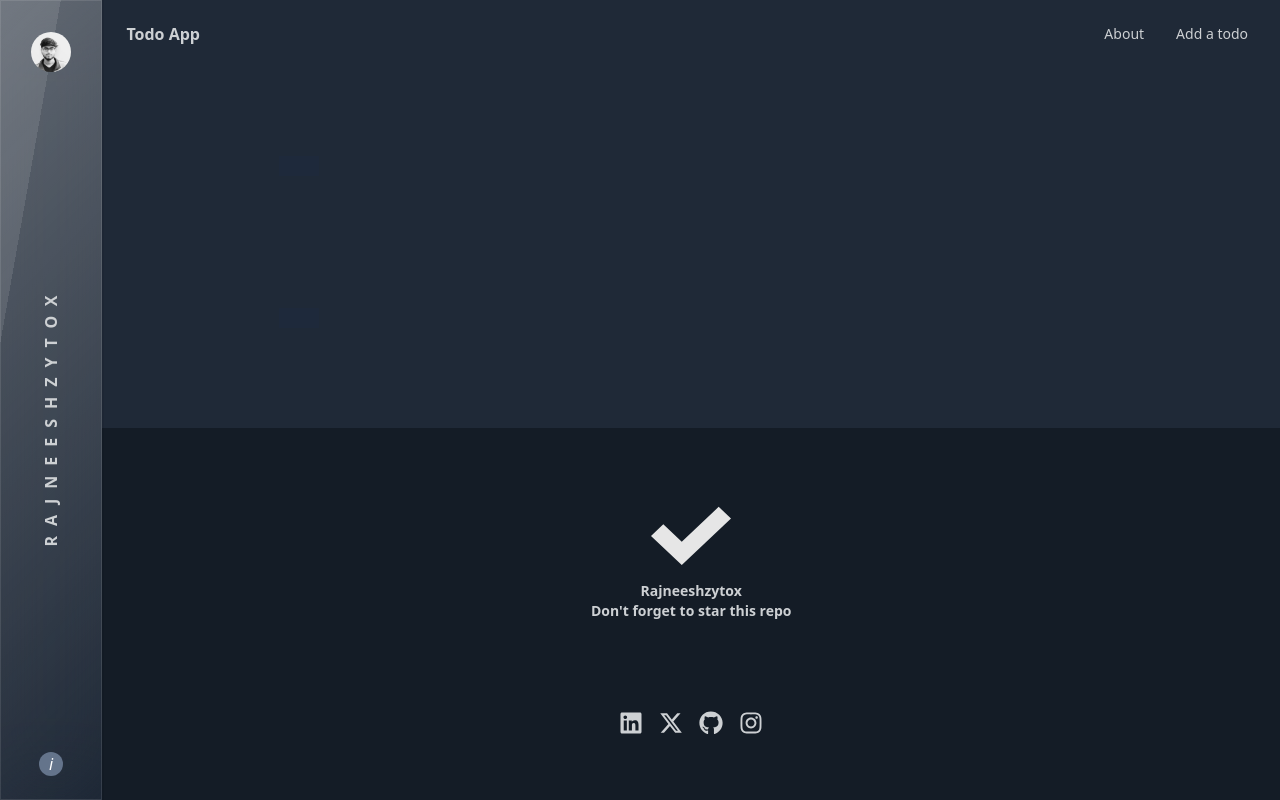
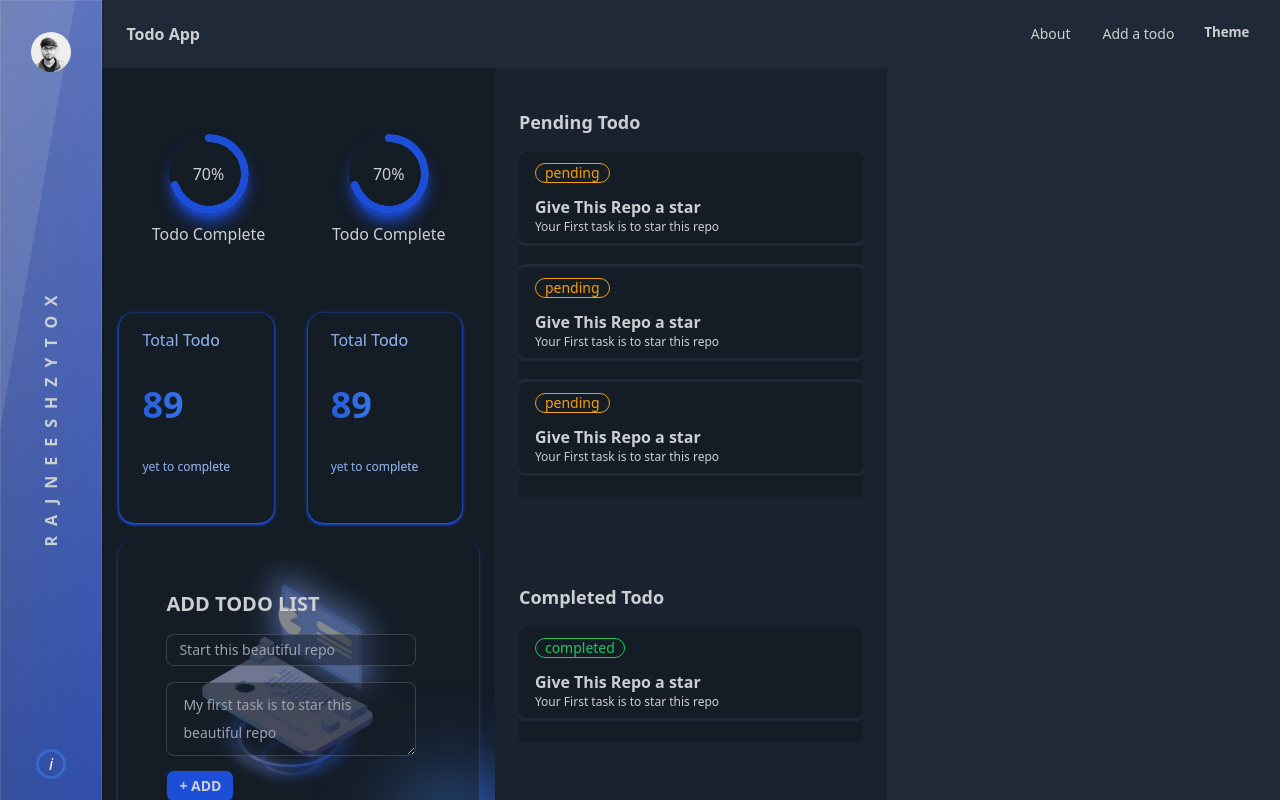
Before and after one commit to Rajneeshzytox/React-Todo-App, a React (Vite) app: page / in a window 1280 px wide. Shown: the top 800 px of the page. Built offline with nearby package versions, Linux system fonts and the light colour scheme.

Commit message:
completed Show Todo with data, and grid layout

```diff
--- a/src/components/Card.jsx
+++ /dev/null
@@ -1,10 +0,0 @@
-function Card(){
-    return(
-       <div className=" min-w-10 min-h-5 bg-slate-800 ">
-
-       </div>
-    )
-
-}
-
-export default Card;
--- /dev/null
+++ b/src/components/CardStats.jsx
@@ -0,0 +1,14 @@
+function CardStats(){
+    return(
+        <div className="stats from-blue-400 to-primary bg-clip-text text-transparent bg-gradient-to-l shadow-primary shadow mr-4">
+        <div className="stat">
+          <div className="stat-title">Total Todo </div>
+          <div className="stat-value">89</div>
+          <div className="stat-desc">yet to complete</div>
+        </div>
+      </div>
+    )
+
+}
+
+export default CardStats;
--- /dev/null
+++ b/src/components/CircleStats.jsx
@@ -0,0 +1,20 @@
+
+function CircleStats(){
+
+    return(
+      <div className="flex flex-col gap-2">
+
+        <div
+        className="radial-progress text-blue-700 shadow-lg shadow-primary -z-10 mx-auto"
+        style={{ "--value": 70 }}
+        role="progressbar"
+      >
+        <span className="text-base-content">70%</span>
+      </div>
+      <div className="title">Todo Complete</div>
+      </div>
+
+    )
+}
+
+export default CircleStats;
--- /dev/null
+++ b/src/components/ShowTodo.jsx
@@ -0,0 +1,32 @@
+export default function ShowTodo({ title, data, status }) {
+  return (
+    <div className="px-2">
+      {/* title */}
+      <h2 className="mb-4 text-lg font-semibold">{title}</h2>
+
+      {/* todo lists box */}
+      <ul className="bg-base-300  max-h-[50vh] overflow-y-scroll *:mb-6 ">
+        {/* todo li list*/}
+        {
+            data.map((todo, keys) => (
+
+                <li key={keys} className="ring ring-base-100 truncate rounded-md px-4 py-2 ">
+
+                <div className={`badge badge-outline mb-3
+                    ${(status === 'pending'? 'badge-warning': (status === 'completed')? 'badge-success': 'badge-base-100' )}`}>
+                    {status}
+                </div>
+
+                <h3 className="truncate font-semibold">
+                    {todo.title}
+                </h3>
+                <p className="truncate text-xs">
+                    {todo.disc}
+                </p>
+                </li>
+            ))
+        }
+      </ul>
+    </div>
+  );
+}
--- a/src/data/data.jsx
+++ b/src/data/data.jsx
@@ -1,10 +1,26 @@
-export const col1 = [
+export const pendingTodo = [
     {
-        id: 1,
-        img: "",
-        heading: "heading 1",
-        text: "text discripttion",
-        btnText: "btn",
-    }
+        id: "1p",
+        title: "Give This Repo a star",
+        disc: "Your First task is to star this repo"
+    },
+    {
+        id: "1p",
+        title: "Give This Repo a star",
+        disc: "Your First task is to star this repo"
+    },
+    {
+        id: "1p",
+        title: "Give This Repo a star",
+        disc: "Your First task is to star this repo"
+    },
 
 ]
+export const completedTodo = [
+    {
+        id: "1c",
+        title: "Give This Repo a star",
+        disc: "Your First task is to star this repo"
+    },
+
+]
--- a/src/sections/Col_1.jsx
+++ b/src/sections/Col_1.jsx
@@ -1,12 +1,39 @@
-import Card from "../components/Card"
-
-
+import CardStats from "../components/CardStats";
+import CircleStats from "../components/CircleStats";
 export default function Col_1() {
-
-    return(
-        <section className="col-1 flex justify-evenly gap-8 items-center md:flex-col">
-           <Card />
-           <Card />
-        </section>
-    )
+  return (
+    <section className="min-h-screen  col-1 grid grid-cols-2 p-4 md:grid-cols-4 lg:grid-cols-2 gap-4 relative overflow-clip bg-base-300 z-0">
+      <div className="col-span-2 flex justify-around items-center">
+        <CircleStats />
+        <CircleStats />
+      </div>
+      <CardStats />
+      <CardStats />
+      <div className="col-span-full bg-base-300 min-h-52 rounded-2xl relative overflow-clip shadow bg-opacity-50 shadow-primary flex items-start justify-center gap-4 flex-col pl-12 ">
+        <div className="text-xl font-semibold uppercase">Add Todo list</div>
+        <div className="sm:w-1/2 lg:w-[80%] w-[80%] px-0 lg:px-0 sm:px-4">
+          <input
+            type="text"
+            className="input input-sm max-w-xs input-bordered bg-base-300 bg-opacity-50 w-full input-lg mb-4"
+            placeholder="Start this beautiful repo"
+          />
+          <br />
+          <textarea
+            type="text"
+            className="textarea bg-base-300 bg-opacity-50 textarea-bordered z-10 w-full mb-2 "
+            placeholder="My first task is to star this beautiful repo"
+          />
+          <button className="btn hover:bg-base-300 bg-primary btn-sm uppercase
+          ">
+            + Add
+          </button>
+          <img className="mix-blend-screen absolute sm:bottom-0 sm:right-0 lg:w-full sm:w-1/2 sm:-translate-y-0 -translate-y-60 lg:-translate-y-10 -z-10 sm:z-0 lg:-z-10" src="./svg-first.png" />
+        </div>
+      </div>
+      <span
+        className="absolute inline-block size-28 rounded-full bg-gradient-to-r from-blue-400 pointer-events-none select-none to-primary -bottom-4 blur-2xl -right-4 -z-10"
+        aria-hidden="true"
+      ></span>
+    </section>
+  );
 }
--- a/src/sections/Col_2.jsx
+++ b/src/sections/Col_2.jsx
@@ -1,10 +1,12 @@
-
+import { completedTodo, pendingTodo } from "../data/data";
+import ShowTodo from "../components/ShowTodo";
 
 export default function Col_2() {
+  return (
+    <section className="col-2 bg-base-200 grid md:grid-cols-1 grid-cols-2 py-10 px-4">
+      <ShowTodo title="Pending Todo" data={pendingTodo} status="pending"/>
+      <ShowTodo title="Completed Todo" data={completedTodo} status="completed" />
 
-    return(
-        <section className="col-2">
-
-        </section>
-    )
+    </section>
+  );
 }
--- a/src/sections/Footer.jsx
+++ b/src/sections/Footer.jsx
@@ -1,11 +1,51 @@
-export default function Footer(){
-
-    return(
-        <footer className=" footer footer-center bg-base-300 text-bg-base-content p-10">
+export default function Footer() {
+  return (
+    <footer className=" footer footer-center bg-base-300 text-bg-base-content py-10">
       <aside>
-
         <div className="svg-cont w-20 h-20 rounded-full">
-      <svg  className="hover:animate-pulse" viewBox="0 -1.9 11 11" version="1.1"  fill="#eee"><g id="SVGRepo_bgCarrier" stroke-width="0"></g><g id="SVGRepo_tracerCarrier" stroke-linecap="round" stroke-linejoin="round"></g><g id="SVGRepo_iconCarrier"> <title>todo app [from svg repo]</title> <desc>Created with Sketch.</desc> <defs> </defs> <g id="Page-1" stroke="none" stroke-width="1" fill="none" fill-rule="evenodd"> <g id="Dribbble-Light-Preview" transform="translate(-304.000000, -366.000000)" fill="#e6e6e6"> <g id="icons" transform="translate(56.000000, 160.000000)"> <polygon id="done_mini-[#d4d4d4]" points="259 207.6 252.2317 214 252.2306 213.999 252.2306 214 248 210 249.6918 208.4 252.2306 210.8 257.3082 206"> </polygon> </g> </g> </g> </g></svg>
+          <svg
+            className="hover:animate-pulse"
+            viewBox="0 -1.9 11 11"
+            version="1.1"
+            fill="#eee"
+          >
+            <g id="SVGRepo_bgCarrier" strokeWidth="0"></g>
+            <g
+              id="SVGRepo_tracerCarrier"
+              strokeLinecap="round"
+              strokeLinejoin="round"
+            ></g>
+            <g id="SVGRepo_iconCarrier">
+              {" "}
+              <title>[ svg from svg repo]</title>{" "}
+              <desc>Created with Sketch.</desc> <defs> </defs>{" "}
+              <g
+                id="Page-1"
+                stroke="none"
+                strokeWidth="1"
+                fill="none"
+                fillRule="evenodd"
+              >
+                {" "}
+                <g
+                  id="Dribbble-Light-Preview"
+                  transform="translate(-304.000000, -366.000000)"
+                  fill="#e6e6e6"
+                >
+                  {" "}
+                  <g id="icons" transform="translate(56.000000, 160.000000)">
+                    {" "}
+                    <polygon
+                      id="done_mini-[#d4d4d4]"
+                      points="259 207.6 252.2317 214 252.2306 213.999 252.2306 214 248 210 249.6918 208.4 252.2306 210.8 257.3082 206"
+                    >
+                      {" "}
+                    </polygon>{" "}
+                  </g>{" "}
+                </g>{" "}
+              </g>{" "}
+            </g>
+          </svg>
         </div>
 
         <p className="hover:animate-pulse font-bold">
@@ -13,41 +53,73 @@
           <br />
           Don't forget to star this repo
         </p>
-
       </aside>
       <nav>
         <div className="grid grid-flow-col gap-4">
-      <a  className="hover:animate-bounce tooltip" data-tip="LinkedIn" href="https://linkedin.com/in/rajneeshzytox">
-      <svg xmlns="http://www.w3.org/2000/svg" viewBox="0 0 448 512"
-       width="24"
-          height="24" className="fill-current"><path d="M416 32H31.9C14.3 32 0 46.5 0 64.3v383.4C0 465.5 14.3 480 31.9 480H416c17.6 0 32-14.5 32-32.3V64.3c0-17.8-14.4-32.3-32-32.3zM135.4 416H69V202.2h66.5V416zm-33.2-243c-21.3 0-38.5-17.3-38.5-38.5S80.9 96 102.2 96c21.2 0 38.5 17.3 38.5 38.5 0 21.3-17.2 38.5-38.5 38.5zm282.1 243h-66.4V312c0-24.8-.5-56.7-34.5-56.7-34.6 0-39.9 27-39.9 54.9V416h-66.4V202.2h63.7v29.2h.9c8.9-16.8 30.6-34.5 62.9-34.5 67.2 0 79.7 44.3 79.7 101.9V416z"/></svg>
-      </a>
-      <a className="hover:animate-bounce tooltip" href="https://x.com/rajneeshzytox" data-tip="twitter (X)">
-      <svg xmlns="http://www.w3.org/2000/svg" viewBox="0 0 512 512"
+          <a
+            className="hover:animate-bounce tooltip"
+            data-tip="LinkedIn"
+            href="https://linkedin.com/in/rajneeshzytox"
+          >
+            <svg
+              xmlns="http://www.w3.org/2000/svg"
+              viewBox="0 0 448 512"
               width="24"
               height="24"
               className="fill-current"
-      ><path d="M389.2 48h70.6L305.6 224.2 487 464H345L233.7 318.6 106.5 464H35.8L200.7 275.5 26.8 48H172.4L272.9 180.9 389.2 48zM364.4 421.8h39.1L151.1 88h-42L364.4 421.8z"/></svg>
+            >
+              <path d="M416 32H31.9C14.3 32 0 46.5 0 64.3v383.4C0 465.5 14.3 480 31.9 480H416c17.6 0 32-14.5 32-32.3V64.3c0-17.8-14.4-32.3-32-32.3zM135.4 416H69V202.2h66.5V416zm-33.2-243c-21.3 0-38.5-17.3-38.5-38.5S80.9 96 102.2 96c21.2 0 38.5 17.3 38.5 38.5 0 21.3-17.2 38.5-38.5 38.5zm282.1 243h-66.4V312c0-24.8-.5-56.7-34.5-56.7-34.6 0-39.9 27-39.9 54.9V416h-66.4V202.2h63.7v29.2h.9c8.9-16.8 30.6-34.5 62.9-34.5 67.2 0 79.7 44.3 79.7 101.9V416z" />
+            </svg>
+          </a>
+          <a
+            className="hover:animate-bounce tooltip"
+            href="https://x.com/rajneeshzytox"
+            data-tip="twitter (X)"
+          >
+            <svg
+              xmlns="http://www.w3.org/2000/svg"
+              viewBox="0 0 512 512"
+              width="24"
+              height="24"
+              className="fill-current"
+            >
+              <path d="M389.2 48h70.6L305.6 224.2 487 464H345L233.7 318.6 106.5 464H35.8L200.7 275.5 26.8 48H172.4L272.9 180.9 389.2 48zM364.4 421.8h39.1L151.1 88h-42L364.4 421.8z" />
+            </svg>
           </a>
 
-      <a className="hover:animate-bounce tooltip" href="https://github.com/rajneeshzytox" data-tip="github">
-      <svg xmlns="http://www.w3.org/2000/svg" viewBox="0 0 496 512"
+          <a
+            className="hover:animate-bounce tooltip"
+            href="https://github.com/rajneeshzytox"
+            data-tip="github"
+          >
+            <svg
+              xmlns="http://www.w3.org/2000/svg"
+              viewBox="0 0 496 512"
               width="24px"
               height="24px"
               className="fill-current"
-      ><path d="M165.9 397.4c0 2-2.3 3.6-5.2 3.6-3.3 .3-5.6-1.3-5.6-3.6 0-2 2.3-3.6 5.2-3.6 3-.3 5.6 1.3 5.6 3.6zm-31.1-4.5c-.7 2 1.3 4.3 4.3 4.9 2.6 1 5.6 0 6.2-2s-1.3-4.3-4.3-5.2c-2.6-.7-5.5 .3-6.2 2.3zm44.2-1.7c-2.9 .7-4.9 2.6-4.6 4.9 .3 2 2.9 3.3 5.9 2.6 2.9-.7 4.9-2.6 4.6-4.6-.3-1.9-3-3.2-5.9-2.9zM244.8 8C106.1 8 0 113.3 0 252c0 110.9 69.8 205.8 169.5 239.2 12.8 2.3 17.3-5.6 17.3-12.1 0-6.2-.3-40.4-.3-61.4 0 0-70 15-84.7-29.8 0 0-11.4-29.1-27.8-36.6 0 0-22.9-15.7 1.6-15.4 0 0 24.9 2 38.6 25.8 21.9 38.6 58.6 27.5 72.9 20.9 2.3-16 8.8-27.1 16-33.7-55.9-6.2-112.3-14.3-112.3-110.5 0-27.5 7.6-41.3 23.6-58.9-2.6-6.5-11.1-33.3 2.6-67.9 20.9-6.5 69 27 69 27 20-5.6 41.5-8.5 62.8-8.5s42.8 2.9 62.8 8.5c0 0 48.1-33.6 69-27 13.7 34.7 5.2 61.4 2.6 67.9 16 17.7 25.8 31.5 25.8 58.9 0 96.5-58.9 104.2-114.8 110.5 9.2 7.9 17 22.9 17 46.4 0 33.7-.3 75.4-.3 83.6 0 6.5 4.6 14.4 17.3 12.1C428.2 457.8 496 362.9 496 252 496 113.3 383.5 8 244.8 8zM97.2 352.9c-1.3 1-1 3.3 .7 5.2 1.6 1.6 3.9 2.3 5.2 1 1.3-1 1-3.3-.7-5.2-1.6-1.6-3.9-2.3-5.2-1zm-10.8-8.1c-.7 1.3 .3 2.9 2.3 3.9 1.6 1 3.6 .7 4.3-.7 .7-1.3-.3-2.9-2.3-3.9-2-.6-3.6-.3-4.3 .7zm32.4 35.6c-1.6 1.3-1 4.3 1.3 6.2 2.3 2.3 5.2 2.6 6.5 1 1.3-1.3 .7-4.3-1.3-6.2-2.2-2.3-5.2-2.6-6.5-1zm-11.4-14.7c-1.6 1-1.6 3.6 0 5.9 1.6 2.3 4.3 3.3 5.6 2.3 1.6-1.3 1.6-3.9 0-6.2-1.4-2.3-4-3.3-5.6-2z"/></svg>
+            >
+              <path d="M165.9 397.4c0 2-2.3 3.6-5.2 3.6-3.3 .3-5.6-1.3-5.6-3.6 0-2 2.3-3.6 5.2-3.6 3-.3 5.6 1.3 5.6 3.6zm-31.1-4.5c-.7 2 1.3 4.3 4.3 4.9 2.6 1 5.6 0 6.2-2s-1.3-4.3-4.3-5.2c-2.6-.7-5.5 .3-6.2 2.3zm44.2-1.7c-2.9 .7-4.9 2.6-4.6 4.9 .3 2 2.9 3.3 5.9 2.6 2.9-.7 4.9-2.6 4.6-4.6-.3-1.9-3-3.2-5.9-2.9zM244.8 8C106.1 8 0 113.3 0 252c0 110.9 69.8 205.8 169.5 239.2 12.8 2.3 17.3-5.6 17.3-12.1 0-6.2-.3-40.4-.3-61.4 0 0-70 15-84.7-29.8 0 0-11.4-29.1-27.8-36.6 0 0-22.9-15.7 1.6-15.4 0 0 24.9 2 38.6 25.8 21.9 38.6 58.6 27.5 72.9 20.9 2.3-16 8.8-27.1 16-33.7-55.9-6.2-112.3-14.3-112.3-110.5 0-27.5 7.6-41.3 23.6-58.9-2.6-6.5-11.1-33.3 2.6-67.9 20.9-6.5 69 27 69 27 20-5.6 41.5-8.5 62.8-8.5s42.8 2.9 62.8 8.5c0 0 48.1-33.6 69-27 13.7 34.7 5.2 61.4 2.6 67.9 16 17.7 25.8 31.5 25.8 58.9 0 96.5-58.9 104.2-114.8 110.5 9.2 7.9 17 22.9 17 46.4 0 33.7-.3 75.4-.3 83.6 0 6.5 4.6 14.4 17.3 12.1C428.2 457.8 496 362.9 496 252 496 113.3 383.5 8 244.8 8zM97.2 352.9c-1.3 1-1 3.3 .7 5.2 1.6 1.6 3.9 2.3 5.2 1 1.3-1 1-3.3-.7-5.2-1.6-1.6-3.9-2.3-5.2-1zm-10.8-8.1c-.7 1.3 .3 2.9 2.3 3.9 1.6 1 3.6 .7 4.3-.7 .7-1.3-.3-2.9-2.3-3.9-2-.6-3.6-.3-4.3 .7zm32.4 35.6c-1.6 1.3-1 4.3 1.3 6.2 2.3 2.3 5.2 2.6 6.5 1 1.3-1.3 .7-4.3-1.3-6.2-2.2-2.3-5.2-2.6-6.5-1zm-11.4-14.7c-1.6 1-1.6 3.6 0 5.9 1.6 2.3 4.3 3.3 5.6 2.3 1.6-1.3 1.6-3.9 0-6.2-1.4-2.3-4-3.3-5.6-2z" />
+            </svg>
           </a>
 
-      <a className="hover:animate-bounce tooltip" href="https://instagram.com/rajneeshzytox" data-tip="instagram">
-      <svg xmlns="http://www.w3.org/2000/svg" viewBox="0 0 448 512"
+          <a
+            className="hover:animate-bounce tooltip"
+            href="https://instagram.com/rajneeshzytox"
+            data-tip="instagram"
+          >
+            <svg
+              xmlns="http://www.w3.org/2000/svg"
+              viewBox="0 0 448 512"
               height="24px"
               width="24px"
               className="fill-current"
-      ><path d="M224.1 141c-63.6 0-114.9 51.3-114.9 114.9s51.3 114.9 114.9 114.9S339 319.5 339 255.9 287.7 141 224.1 141zm0 189.6c-41.1 0-74.7-33.5-74.7-74.7s33.5-74.7 74.7-74.7 74.7 33.5 74.7 74.7-33.6 74.7-74.7 74.7zm146.4-194.3c0 14.9-12 26.8-26.8 26.8-14.9 0-26.8-12-26.8-26.8s12-26.8 26.8-26.8 26.8 12 26.8 26.8zm76.1 27.2c-1.7-35.9-9.9-67.7-36.2-93.9-26.2-26.2-58-34.4-93.9-36.2-37-2.1-147.9-2.1-184.9 0-35.8 1.7-67.6 9.9-93.9 36.1s-34.4 58-36.2 93.9c-2.1 37-2.1 147.9 0 184.9 1.7 35.9 9.9 67.7 36.2 93.9s58 34.4 93.9 36.2c37 2.1 147.9 2.1 184.9 0 35.9-1.7 67.7-9.9 93.9-36.2 26.2-26.2 34.4-58 36.2-93.9 2.1-37 2.1-147.8 0-184.8zM398.8 388c-7.8 19.6-22.9 34.7-42.6 42.6-29.5 11.7-99.5 9-132.1 9s-102.7 2.6-132.1-9c-19.6-7.8-34.7-22.9-42.6-42.6-11.7-29.5-9-99.5-9-132.1s-2.6-102.7 9-132.1c7.8-19.6 22.9-34.7 42.6-42.6 29.5-11.7 99.5-9 132.1-9s102.7-2.6 132.1 9c19.6 7.8 34.7 22.9 42.6 42.6 11.7 29.5 9 99.5 9 132.1s2.7 102.7-9 132.1z"/></svg>
+            >
+              <path d="M224.1 141c-63.6 0-114.9 51.3-114.9 114.9s51.3 114.9 114.9 114.9S339 319.5 339 255.9 287.7 141 224.1 141zm0 189.6c-41.1 0-74.7-33.5-74.7-74.7s33.5-74.7 74.7-74.7 74.7 33.5 74.7 74.7-33.6 74.7-74.7 74.7zm146.4-194.3c0 14.9-12 26.8-26.8 26.8-14.9 0-26.8-12-26.8-26.8s12-26.8 26.8-26.8 26.8 12 26.8 26.8zm76.1 27.2c-1.7-35.9-9.9-67.7-36.2-93.9-26.2-26.2-58-34.4-93.9-36.2-37-2.1-147.9-2.1-184.9 0-35.8 1.7-67.6 9.9-93.9 36.1s-34.4 58-36.2 93.9c-2.1 37-2.1 147.9 0 184.9 1.7 35.9 9.9 67.7 36.2 93.9s58 34.4 93.9 36.2c37 2.1 147.9 2.1 184.9 0 35.9-1.7 67.7-9.9 93.9-36.2 26.2-26.2 34.4-58 36.2-93.9 2.1-37 2.1-147.8 0-184.8zM398.8 388c-7.8 19.6-22.9 34.7-42.6 42.6-29.5 11.7-99.5 9-132.1 9s-102.7 2.6-132.1-9c-19.6-7.8-34.7-22.9-42.6-42.6-11.7-29.5-9-99.5-9-132.1s-2.6-102.7 9-132.1c7.8-19.6 22.9-34.7 42.6-42.6 29.5-11.7 99.5-9 132.1-9s102.7-2.6 132.1 9c19.6 7.8 34.7 22.9 42.6 42.6 11.7 29.5 9 99.5 9 132.1s2.7 102.7-9 132.1z" />
+            </svg>
           </a>
-
         </div>
       </nav>
     </footer>
-    )
+  );
 }
--- a/src/sections/Navbar.jsx
+++ b/src/sections/Navbar.jsx
@@ -1,9 +1,16 @@
+import { useState } from "react";
 export default function Navbar() {
+  // const [themeValue, setThemeValue] = useState('light')
+  // function theme(value){
+  //     setThemeValue(value)
+  //     document.querySelector('html').dataTheme = themeValue
+
+  // }
+
   return (
-
-      <section className="drawer">
+    <section className="drawer z-50">
       <input id="my-drawer-3" type="checkbox" className="drawer-toggle" />
-        <div className="drawer-content flex flex-col " >
+      <div className="drawer-content flex flex-col ">
         {/* Navbar */}
         <div className="navbar bg-base-300 w-full z-auto rounded-full bg-transparent">
           <div className="flex-none lg:hidden">
@@ -37,6 +44,29 @@
               <li>
                 <a href="#create-todo">Add a todo</a>
               </li>
+              <li className="dropdown dropdown-end">
+                <div
+                  tabIndex={0}
+                  role="button"
+                  className=" font-semibold btn btn-sm btn-ghost"
+                >
+                  Theme
+                </div>
+                <div tabIndex={0} className="dropdown-content menu menu-sm">
+                  <div className="theme-light hover:bg-base-100 p-2 rounded-md flex items-center">
+                    <span className="aspect-square size-5 bg-primary inline-block rounded-full mr-4"></span>
+                    Rajneesh
+                  </div>
+                  <div className="theme-light hover:bg-base-100 p-2 rounded-md flex items-center">
+                    <span className="aspect-square size-5 bg-slate-100 inline-block rounded-full mr-4"></span>
+                    Light
+                  </div>
+                  <div className="theme-light hover:bg-base-100 p-2 rounded-md flex items-center">
+                    <span className="aspect-square size-5 bg-slate-900 inline-block rounded-full mr-4"></span>
+                    Dark
+                  </div>
+                </div>
+              </li>
             </ul>
           </div>
         </div>
@@ -55,9 +85,35 @@
           <li>
             <a href="#create-todo">Add a todo</a>
           </li>
+          <div className="divider"></div>
+          <li className="dropdown">
+            <div
+              tabIndex={0}
+              role="button"
+              className=" font-semibold btn btn-ghost"
+            >
+              theme
+            </div>
+            <div
+              tabIndex={0}
+              className="dropdown-content hover:bg-base-300 flex  flex-col items-start"
+            >
+              <div className="theme-light hover:bg-base-100 p-2 rounded-md flex items-center">
+                <span className="aspect-square size-5 bg-primary inline-block rounded-full mr-4"></span>
+                Rajneesh
+              </div>
+              <div className="theme-light hover:bg-base-100 p-2 rounded-md flex items-center">
+                <span className="aspect-square size-5 bg-slate-100 inline-block rounded-full mr-4"></span>
+                Light
+              </div>
+              <div className="theme-dark hover:bg-base-100 p-2 rounded-md flex items-center">
+                <span className="aspect-square size-5 bg-slate-900 inline-block rounded-full mr-4"></span>
+                Dark
+              </div>
+            </div>
+          </li>
         </ul>
       </div>
-
     </section>
   );
 }
--- a/src/sections/Sidebar.jsx
+++ b/src/sections/Sidebar.jsx
@@ -1,34 +1,46 @@
-
-
 export default function Sidebar() {
-
-    return(
-      <section className=" relative sidebar ">
+  return (
+    <section className=" relative bg-gradient-to-r from-blue-900 to-blue-800 bg-opacity-50 sidebar z-20">
       <span className="glass pointer-events-none w-full h-full absolute"></span>
-        <div className="side-cont h-full md:h-screen flex md:flex-col items-center justify-between select-none sticky w-full mx-auto top-0 md:px-0 px-8 ">
-          <div className="w-10 aspect-square bg-slate-500 rounded-full md:my-8 overflow-clip">
+      <div className="side-cont h-full lg:h-screen flex lg:flex-col items-center justify-between select-none sticky w-full mx-auto top-0 lg:px-0 px-8 ">
+        <div className="w-10 aspect-square bg-slate-500 rounded-full lg:my-8 overflow-clip">
           <img src="./me.jpg" alt="logo" />
         </div>
 
-          <h2 className="uppercase sm:tracking-[10px] md:-rotate-90 font-semibold">Rajneeshzytox</h2>
+        <h2 className="uppercase sm:tracking-[10px] lg:-rotate-90 font-semibold">
+          Rajneeshzytox
+        </h2>
 
-
-          <label className="w-6 aspect-square bg-slate-500 rounded-full md:my-6 flex items-center justify-center font-semiold italic text-white  cursor-pointer relative" htmlFor="my_modal_7">
-            <div className="animate-ping w-full h-full bg-slate-400 absolute rounded-full pointer-events-none " style={{animationDuration: "2s"}}></div>
+        <label
+          className="w-6 aspect-square ring rounded-full lg:my-6 flex items-center justify-center font-semiold italic text-white  cursor-pointer relative"
+          htmlFor="my_modal_7"
+        >
+          <div
+            className="animate-ping w-full h-full bg-sky-500 absolute rounded-full pointer-events-none "
+            style={{ animationDuration: "2s" }}
+          ></div>
           i
         </label>
-          <input type="checkbox" id="my_modal_7" className="modal-toggle" />
+        <input type="checkbox" id="my_modal_7" className="modal-toggle " />
         <div className="modal " role="dialog">
           <div className="modal-box">
             <h3 className="text-lg font-bold">Todo App Info</h3>
-              <p className="py-4">This project is a Todo application built to learn and demonstrate the fundamentals of React.<br />The app is developed using Vite, React, TailwindCSS, and DaisyUI. It covers essential React concepts such as components, props, rendering components using the <span className="font-bold">map</span> function, and editing arrays of objects in state.</p>
-
+            <p className="py-4">
+              This project is a Todo application built to learn and demonstrate
+              the fundamentals of React.
+              <br />
+              The app is developed using Vite, React, TailwindCSS, and DaisyUI.
+              It covers essential React concepts such as components, props,
+              rendering components using the{" "}
+              <span className="font-bold">map</span> function, and editing
+              arrays of objects in state.
+            </p>
           </div>
-            <label className="modal-backdrop" htmlFor="my_modal_7">Close</label>
+          <label className="modal-backdrop" htmlFor="my_modal_7">
+            Close
+          </label>
         </div>
       </div>
-
-
     </section>
-    )
+  );
 }
--- a/src/styles/layout.css
+++ b/src/styles/layout.css
@@ -3,7 +3,7 @@
 .todo-layout{
     display: grid;
     grid-template-columns: minmax(8vw, 80px) 1fr 1fr 1fr;
-    grid-template-rows: 56px repeat(2, 1fr);
+    /* grid-template-rows: 56px repeat(1, 1fr); */
     grid-template-areas: "s n n n"
                         "s  c1 c2 c3"
                         "s f f f";
@@ -36,8 +36,8 @@
 /*  sm: 639px
     md: 767px
 */
-@media screen and (max-width: 767px) {
-    /* sm:  */
+@media screen and (max-width: 1023px) {
+    /* :smaller than or equal to md   */
     .todo-layout{
         grid-template-areas:
         "s s"
@@ -46,13 +46,13 @@
         "c2 c3"
         " f f";
         grid-template-columns: 1fr 1fr;
-        grid-template-rows: 56px 56px repeat(3, 1fr);
+        grid-template-rows: 56px 56px ;
     }
 }
-@media screen and (max-width: 425px) {
+@media screen and (max-width: 767px) {
     .todo-layout{
         grid-template-areas: "s""n""c1""c2""c3""f";
         grid-template-columns:1fr;
-        grid-template-rows: 50px 56px repeat(4, 1fr);
+        grid-template-rows: 50px 56px;
     }
 }
--- a/tailwind.config.js
+++ b/tailwind.config.js
@@ -14,6 +14,7 @@
   // daisyUI config (optional - here are the default values)
   daisyui: {
     themes: [
+      "light",
       "dark",
       {
       rajneesh: {
```
Also changed, not shown: public/svg-first.png (added). Lines whose indentation alone changed are shown as unchanged.
